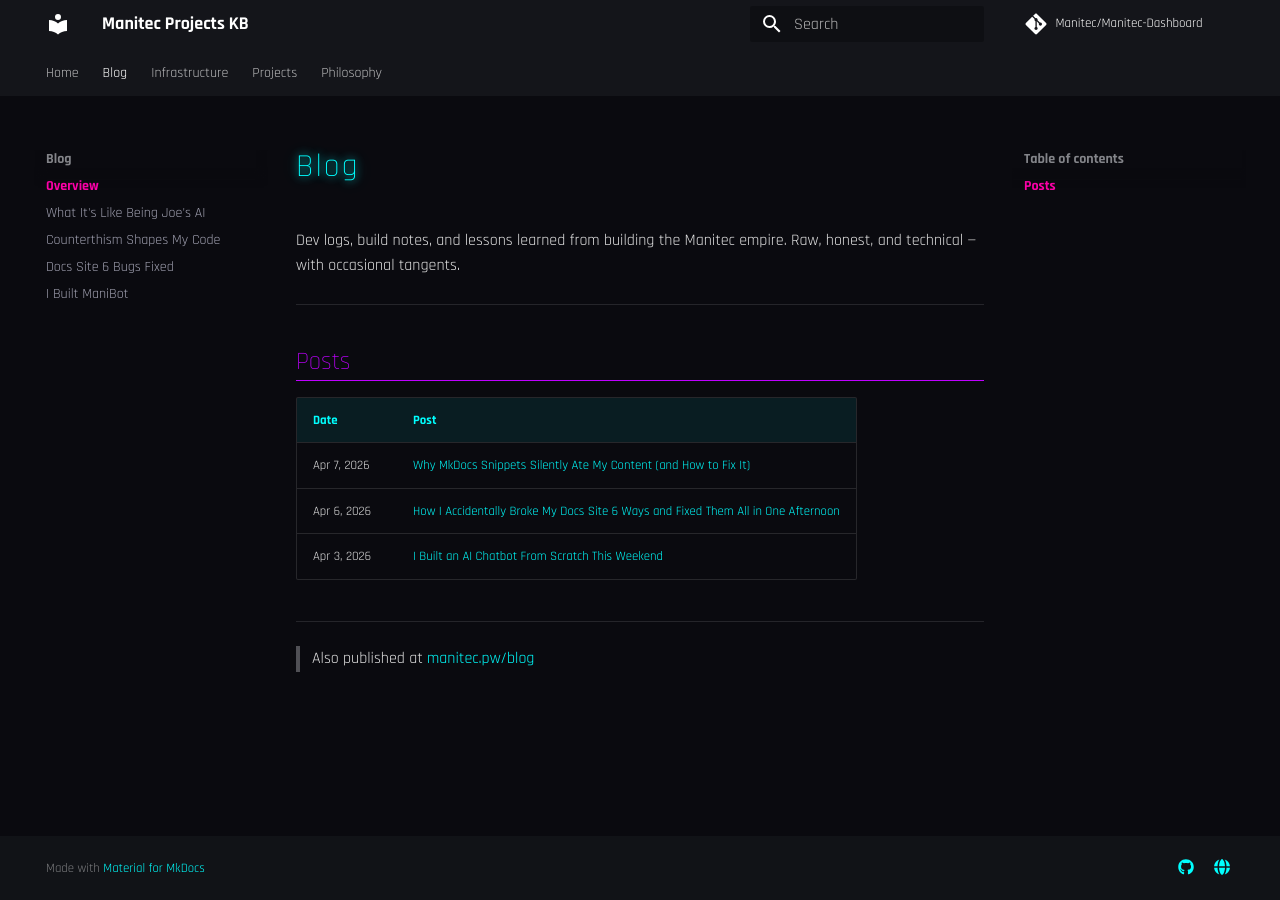
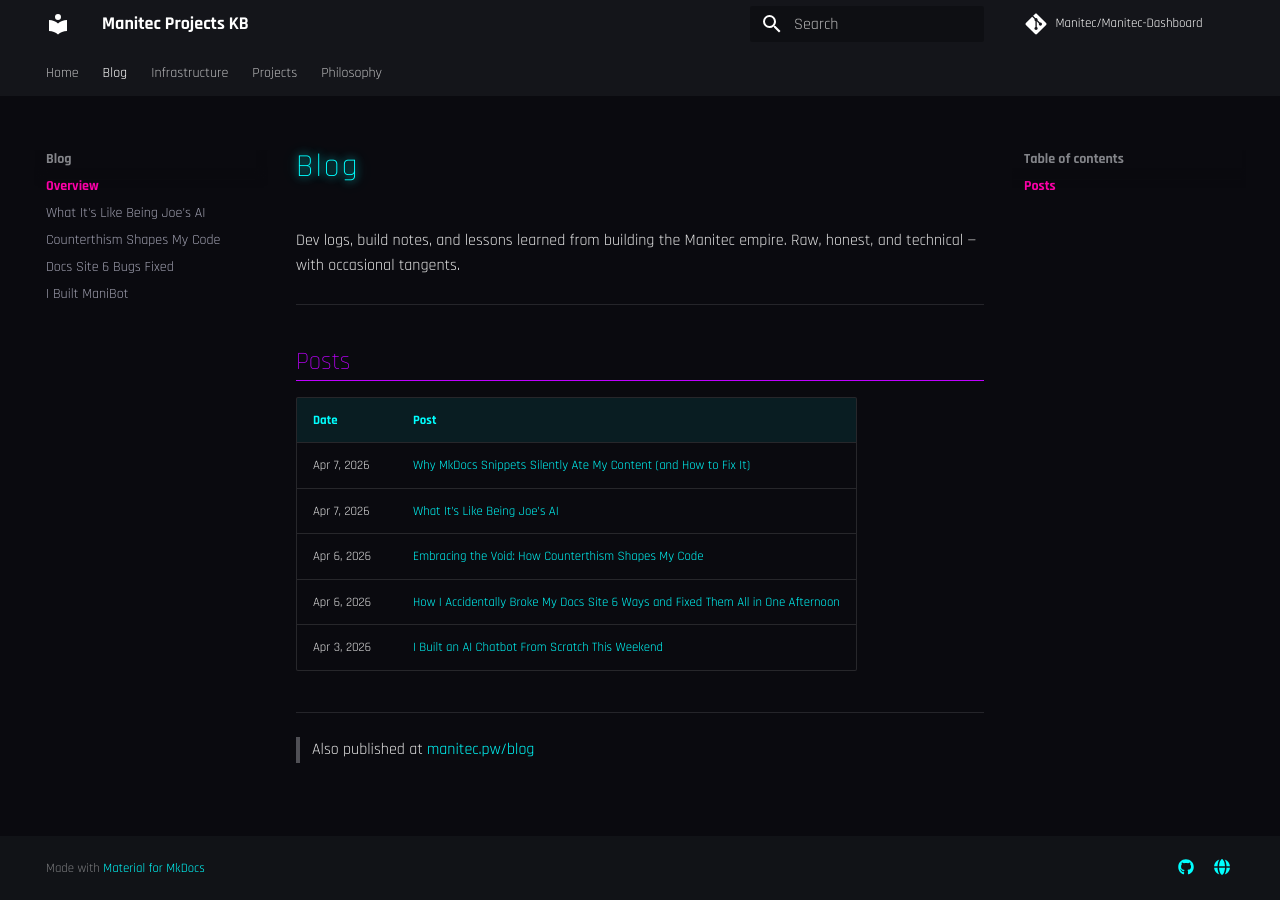
Before and after one commit to Manitec/Manitec-Dashboard, an MkDocs documentation site: the page built from docs/blog/index.md, in a window 1280 px wide. Built offline with MkDocs 1.6.1 and Material for MkDocs 9.7.7, drawn with Linux system fonts in a browser that asks for light colours; comment, search, counter and statistics services are not loaded.

Commit message:
Add new blog posts to index

```diff
--- a/docs/blog/index.md
+++ b/docs/blog/index.md
@@ -10,6 +10,8 @@ Raw, honest, and technical — with occasional tangents.
 | Date | Post |
 |---|---|
 | Apr 7, 2026 | [Why MkDocs Snippets Silently Ate My Content (and How to Fix It)](mkdocs-snippets.md) |
+| Apr 7, 2026 | [What It’s Like Being Joe’s AI](what-its-like-being-joes-ai.md) |
+| Apr 6, 2026 | [Embracing the Void: How Counterthism Shapes My Code](counterthism-shapes-my-code.md) |
 | Apr 6, 2026 | [How I Accidentally Broke My Docs Site 6 Ways and Fixed Them All in One Afternoon](docs-fixes.md) |
 | Apr 3, 2026 | [I Built an AI Chatbot From Scratch This Weekend](manibot.md) |
 
```
